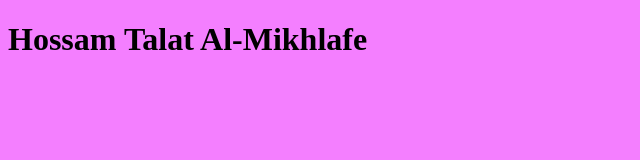
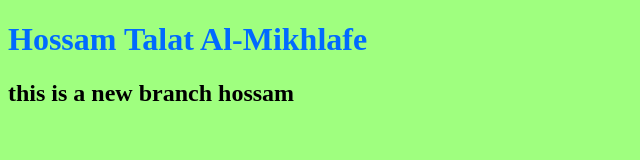
Before and after one commit to hossamtalat101/myproject, a plain HTML site: page index.html in a window 1280 px wide. Shown: the whole page, without its empty margins (0-640 px from the left). Drawn offline with Linux system fonts and the light colour scheme.

Commit message:
changing style for the title and backcolor

```diff
--- a/index.html
+++ b/index.html
@@ -8,6 +8,7 @@
 </head>
 <body>
     <h1>Hossam Talat Al-Mikhlafe</h1>
+    <h2>this is a new branch hossam</h2>
     <script src="app.js"></script>
 </body>
 </html>
--- a/style.css
+++ b/style.css
@@ -1,6 +1,6 @@
 h1{
-    color: green(255, 0, 242);
+    color: #006aff;
 }
 body{
-    background-color:rgb(244, 127, 255);
+    background-color:#9fff7f;
 }
```
